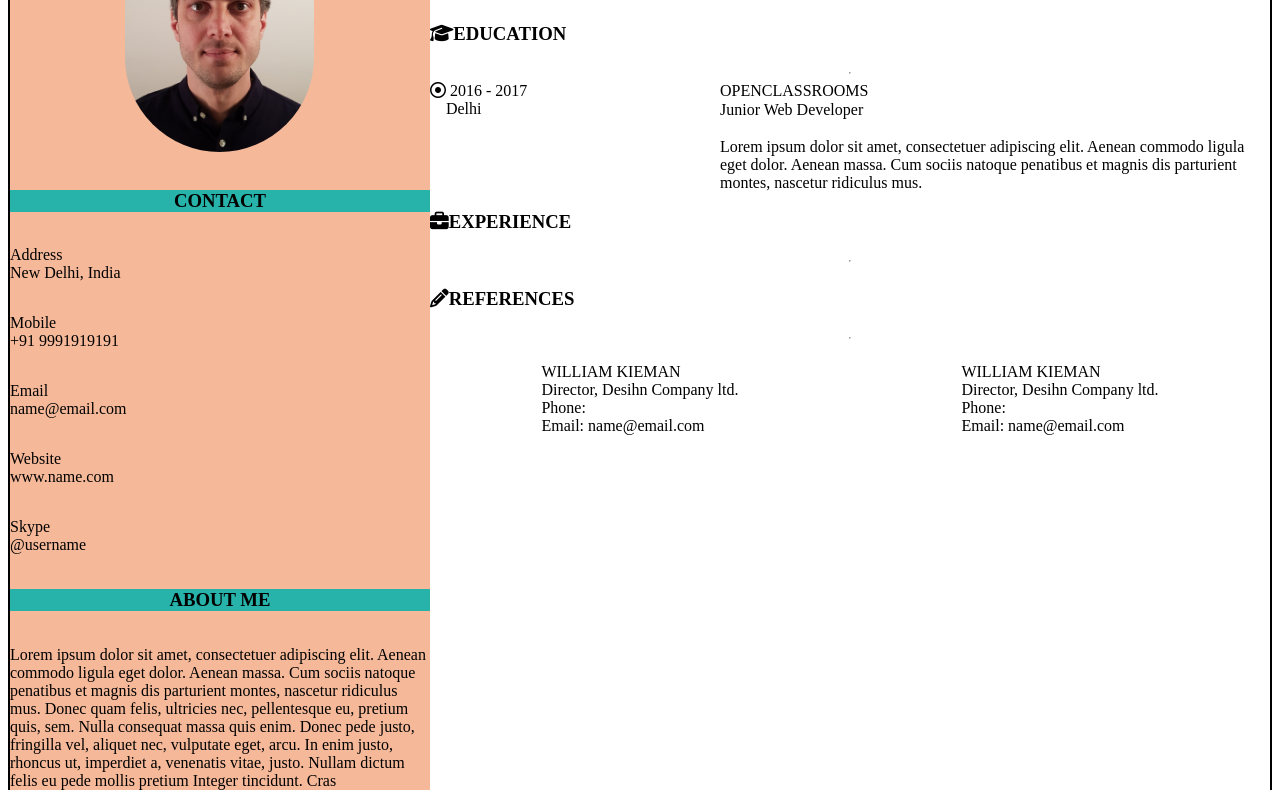
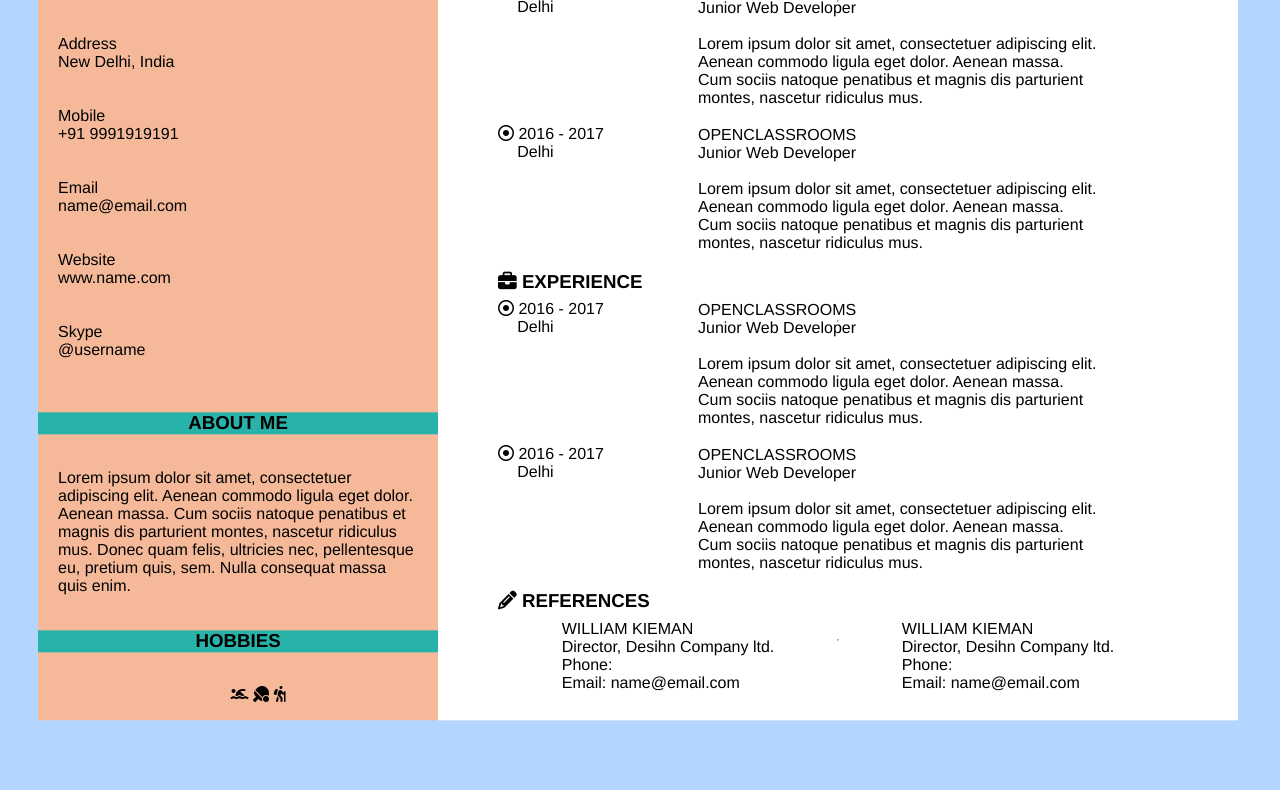
Before and after one commit to holboram/CV, a plain HTML site: page index.html in a window 1280 px wide. Shown: the part 119-909 px from the top of the page. After the commit the page ends 840 px from the top, so only its background shows below. Drawn offline with Linux system fonts and the light colour scheme.

Commit message:
Changed the code

```diff
--- a/CSS/style.css
+++ b/CSS/style.css
@@ -1,21 +1,52 @@
-.container {
-        border: 2px solid black;
-        display: flex;
-        flex-basis: 800px;
-        flex-flow: row wrap;
+
+
+* {
+    font-family: Helvetica;
 }
 
+body {
+        display: flex;
+        max-width: 1200px;
+        flex-flow: row nowrap;
+        justify-content: center;
+        align-content: center;
+        position: absolute;
+        left: 50%;
+        top: 50%;
+        transform: translate(-50%, -50%);
+        margin: -2px;
+}
+
+/*Section a*/
 #a {
         display: flex;
         flex-flow: column wrap;
-        justify-content: center;
-        width: 33.33%;
+        width: 400px;
         background-color: #F5B99A;
 }
 
+#a > p {
+        padding: 0 55px;
+}
+
+.contact {
+        display: flex;
+        padding: 0 20px;
+}
+
+.about {
+        display: flex;
+        padding: 0 20px;
+}
+
+.hobbie {
+        display: flex;
+        justify-content: center;
+        align-content: center;
+}
+
 .box {
-        width:90%;
-        min-height:35vh;
+        width: 100%;
         margin: auto;
         display: flex;
         align-items: center;
@@ -23,60 +54,88 @@
 }
 
 .box img {
+        border: 100%;
         display: flex;
-        width: 50%;
-        min-width:80px;
-        max-width: 200px;
+        justify-content: center;
+        align-items: center;
+        max-width: 105px;
         border-radius: 100px;
-        height: auto;
-        margin: auto;
 }
 
-.styles {
+#a > h3 {
         background-color: #27B3A9;
         display: flex;
         justify-content: center;
 }
 
+#list-inline > li {
+        list-style: none;
+        display: inline;
+}
+
+/*Section b*/
 #b {
         display: flex;
-        flex-direction: column;
-        width: 66.67%;
+        flex-flow: column wrap;
+        width: 800px;
+        background-color: white;
+}
+
+header > h1  {
+        margin-bottom: -20px;
+}
+
+span.a {
+        display: inline-block;
+        width: 400px;
+        margin-left: 200px;
+        margin-top: -35px;
+}
+
+span.b {
+        display: block;
+        text-indent: 1.2em;
+}
+
+#b > header, h3, .content, .content-references {
+        padding: 0 60px;
 }
 
 .content {
         display: flex;
-        flex-flow: row wrap;
+        flex-flow: column nowrap;
         justify-content: space-around;
+        margin-top: -30px;
 }
 
 .content-references {
         display: flex;
-        flex-flow: row wrap;
+        flex-flow: row nowrap;
         justify-content: space-around;
-}
-
-.ed--dates  {
-        display: flex;
-        flex-direction: row;
-        flex: 1 3 40px;
-}
-
-.ed--schools {
-        display: flex;
-        flex-direction: column;
-        flex: 2 3 50px;
+        margin-top: -45px;
 }
 
 .position {
         line-height: 20px;
 }
 
-.ref {
-        display: flex;
+/* Mobile Styles */
+@media only screen and (max-width: 400px) {
+  body {
+    background-color: #F09A9D;
+  }
 }
 
-#list-inline > li {
-        list-style: none;
-        display: inline;
+/* Tablet Styles */
+@media only screen and (min-width: 401px) and (max-width: 960px) {
+  body {
+    background-color: #F5CF8E;
+  }
 }
+
+/* Desktop Styles */
+@media only screen and (min-width: 961px) {
+  body {
+    background-color: #B2D6FF;
+  }
+}
--- a/index.html
+++ b/index.html
@@ -1,38 +1,51 @@
 <!doctype html>
-<!-- test -->
 <html lang="en">
+
 <head>
         <title>CV Marius HOLBORA</title>
         <meta charset="utf-8">
+        <meta name="viewport" content="width=device-width, initial-scale=1.0, maximum-scale=1.0" />
         <link href="CSS/style.css" type="text/css" rel="stylesheet">
-            <meta name="viewport" content="width=device-width, initial-scale=1.0" >
 
         <!-- Fontawesome kit's code  -->
         <script src="https://kit.fontawesome.com/647586bff5.js" crossorigin="anonymous"></script>
 </head>
+
 <body>
-            <div class="container">
 
                 <section id="a">
                         <div class="box">
-                                    <img src="images/Marius.png" width="200" height="200" alt="Marius H.  C.V. profile picture" title="Marius H." class="center">
+                                <img src="images/Marius.png" width="100" height="105" alt="Marius H.  C.V. profile picture" title="Marius H." class="center">
                         </div>
                         <h3 class="styles">CONTACT</h3>
-                            <p>Address<br>New Delhi, India</p>
-                            <p>Mobile<br>+91 9991919191</p>
-                            <p>Email<br>name@email.com</p>
-                            <p>Website<br>www.name.com</p>
-                            <p>Skype<br>@username</p>
+                        <div class="contact">
+                                <pre>
+                                        <br>Address<br>New Delhi, India
+
+                                        <br>Mobile<br>+91 9991919191
+
+                                        <br>Email<br>name@email.com
+
+                                        <br>Website<br>www.name.com
+
+                                        <br>Skype<br>@username
+                                </pre>
+                        </div>
 
                         <h3 class="styles">ABOUT ME</h3>
-                            <p>Lorem ipsum dolor sit amet, consectetuer adipiscing elit. Aenean commodo ligula eget dolor. Aenean massa. Cum sociis natoque penatibus et magnis dis parturient montes, nascetur ridiculus mus. Donec quam felis, ultricies nec, pellentesque eu, pretium quis, sem. Nulla consequat massa quis enim. Donec pede justo, fringilla vel, aliquet nec, vulputate eget, arcu. In enim justo, rhoncus ut, imperdiet a, venenatis vitae, justo. Nullam dictum felis eu pede mollis pretium Integer  tincidunt. Cras</p>
+                        <div class="about">
+                                <p class="txt-format">Lorem ipsum dolor sit amet, consectetuer adipiscing elit. Aenean commodo ligula eget dolor. Aenean massa. Cum sociis natoque penatibus et magnis dis parturient montes, nascetur ridiculus mus. Donec quam felis, ultricies
+                                        nec, pellentesque eu, pretium quis, sem. Nulla consequat massa quis enim.</p>
+                        </div>
 
                         <h3 class="styles">HOBBIES</h3>
+                        <div class="hobbie">
                                 <ul id="list-inline">
                                         <li><i class="fas fa-swimmer"></i></li>
                                         <li><i class="fas fa-table-tennis"></i></li>
                                         <li><i class="fas fa-hiking"></i></li>
                                 </ul>
+                        </div>
                 </section>
 
                 <section id="b">
@@ -42,21 +55,45 @@
                                 <h2>Freelance Web Developer</h2>
                         </header>
 
-                            <h3 class="styling" ><i class="fas fa-graduation-cap"></i>EDUCATION</h3>
+                        <h3 class="styling"><i class="fas fa-graduation-cap"></i>&nbsp;EDUCATION</h3>
                         <hr>
 
                         <div class="content">
-                                     <div class="ed--dates"><i class="far fa-dot-circle"></i>&nbsp;2016 - 2017<br>Delhi</div>
-                                     <div class="ed--schools">OPENCLASSROOMS<br>
-                                             <span class="position">Junior Web Developer</span><br>
-                                              <span class="description">Lorem ipsum dolor sit amet, consectetuer adipiscing elit. Aenean commodo ligula eget dolor. Aenean massa. Cum sociis natoque penatibus et magnis dis parturient montes, nascetur ridiculus mus.<span>
+                                <div><i class="far fa-dot-circle"></i>&nbsp;2016 - 2017 <span class="b">Delhi</span>
+                                <span class="a">OPENCLASSROOMS<br>
+                                Junior Web Developer<br><br>
+                                Lorem ipsum dolor sit amet, consectetuer adipiscing elit. Aenean commodo ligula eget dolor. Aenean massa. Cum sociis natoque penatibus et magnis dis parturient montes, nascetur
+                                                ridiculus mus.</span>
+                                </div><br>
+
+                                <div><i class="far fa-dot-circle"></i>&nbsp;2016 - 2017 <span class="b">Delhi</span>
+                                <span class="a">OPENCLASSROOMS<br>
+                                Junior Web Developer<br><br>
+                                Lorem ipsum dolor sit amet, consectetuer adipiscing elit. Aenean commodo ligula eget dolor. Aenean massa. Cum sociis natoque penatibus et magnis dis parturient montes, nascetur
+                                                ridiculus mus.</span>
                                 </div>
                         </div>
 
-                            <h3 ><i class="fas fa-briefcase"></i>EXPERIENCE</h3>
+                        <h3 class="styling"><i class="fas fa-briefcase"></i>&nbsp;EXPERIENCE</h3>
                         <hr>
 
-                            <h3 ><i class="fas fa-pencil-alt"></i>REFERENCES</h3>
+                        <div class="content">
+                                <div><i class="far fa-dot-circle"></i>&nbsp;2016 - 2017 <span class="b">Delhi</span>
+                                <span class="a">OPENCLASSROOMS<br>
+                                Junior Web Developer<br><br>
+                                Lorem ipsum dolor sit amet, consectetuer adipiscing elit. Aenean commodo ligula eget dolor. Aenean massa. Cum sociis natoque penatibus et magnis dis parturient montes, nascetur
+                                                ridiculus mus.</span>
+                                </div><br>
+
+                                <div><i class="far fa-dot-circle"></i>&nbsp;2016 - 2017 <span class="b">Delhi</span>
+                                <span class="a">OPENCLASSROOMS<br>
+                                Junior Web Developer<br><br>
+                                Lorem ipsum dolor sit amet, consectetuer adipiscing elit. Aenean commodo ligula eget dolor. Aenean massa. Cum sociis natoque penatibus et magnis dis parturient montes, nascetur
+                                                ridiculus mus.</span>
+                                </div>
+                        </div>
+
+                        <h3 class="styling"><i class="fas fa-pencil-alt"></i>&nbsp;REFERENCES</h3>
                         <hr>
 
                         <div class="content-references">
@@ -71,6 +108,6 @@
                         </div>
 
                 </section>
-            </div>
 </body>
+
 </html>
```
Lines whose indentation alone changed are shown as unchanged.
